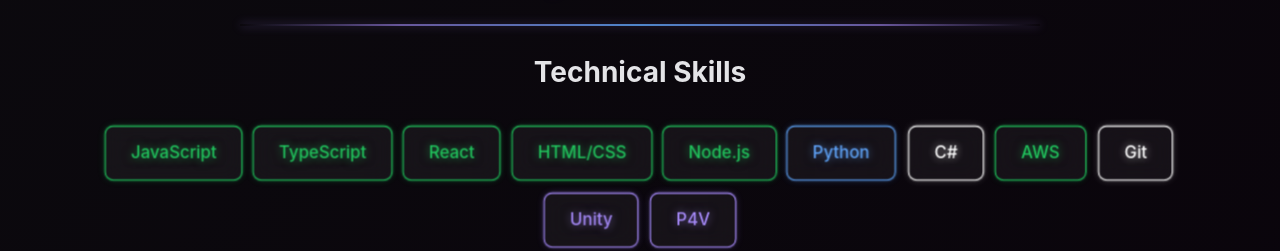
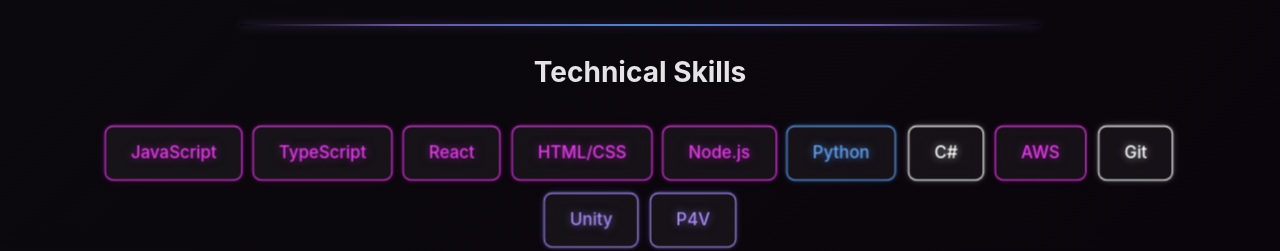
Before and after one commit to penniey/portfolio-website, a React (Vite) app: page / in a window 1280 px wide. Shown: the part 1040-1291 px from the top of the page. Built offline with nearby package versions, Linux system fonts and the light colour scheme.

Commit message:
Update Projects.css
Changed colors to match the color scheme more

```diff
--- a/src/components/Projects.css
+++ b/src/components/Projects.css
@@ -368,7 +368,7 @@
   transform: scale(1.05);
 }
 
-/* Web Development skills - Green */
+/* Web Development skills - Pink */
 .projects-container:not(.filter-game-development):not(.filter-development-tools):not(.filter-web-development) .skill-tag.javascript,
 .projects-container:not(.filter-game-development):not(.filter-development-tools):not(.filter-web-development) .skill-tag.typescript,
 .projects-container:not(.filter-game-development):not(.filter-development-tools):not(.filter-web-development) .skill-tag.html,
@@ -376,11 +376,11 @@
 .projects-container:not(.filter-game-development):not(.filter-development-tools):not(.filter-web-development) .skill-tag.nodejs,
 .projects-container:not(.filter-game-development):not(.filter-development-tools):not(.filter-web-development) .skill-tag.aws,
 .projects-container:not(.filter-game-development):not(.filter-development-tools):not(.filter-web-development) .skill-tag.react {
-  color: #22c55e !important;
-  border-color: #22c55e !important;
-  text-shadow: 0 0 8px rgba(34, 197, 94, 0.6);
-  box-shadow: 0 0 0 1px rgba(34, 197, 94, 0.3),
-              0 0 8px rgba(34, 197, 94, 0.2);
+  color: #e73bed !important;
+  border-color: #e73bed !important;
+  text-shadow: 0 0 8px rgba(186, 34, 197, 0.6);
+  box-shadow: 0 0 0 1px rgba(197, 34, 197, 0.3),
+              0 0 8px rgba(197, 34, 173, 0.2);
   transform: scale(1.05);
 }
 
@@ -420,7 +420,7 @@
   transform: scale(1.05);
 }
 
-/* Web Development - Green */
+/* Web Development - Pink */
 .filter-web-development .skill-tag.javascript,
 .filter-web-development .skill-tag.typescript,
 .filter-web-development .skill-tag.html,
@@ -430,11 +430,11 @@
 .filter-web-development .skill-tag.aws,
 .filter-web-development .skill-tag.react,
 .filter-web-development .skill-tag.vite {
-  color: #22c55e !important;
-  border-color: #22c55e !important;
-  text-shadow: 0 0 8px rgba(34, 197, 94, 0.6);
-  box-shadow: 0 0 0 1px rgba(34, 197, 94, 0.3),
-              0 0 8px rgba(34, 197, 94, 0.2);
+  color: #e73bed !important;
+  border-color: #e73bed !important;
+  text-shadow: 0 0 8px rgba(186, 34, 197, 0.6);
+  box-shadow: 0 0 0 1px rgba(197, 34, 197, 0.3),
+              0 0 8px rgba(197, 34, 173, 0.2);
   transform: scale(1.05);
 }
 
```
